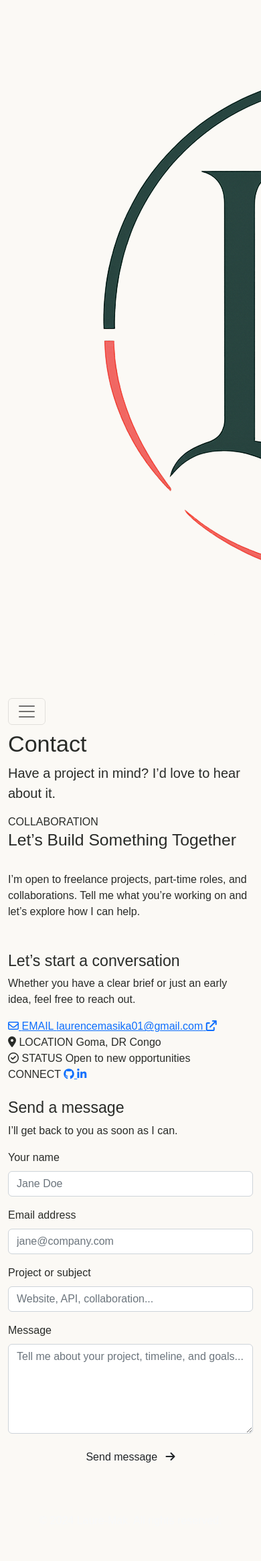
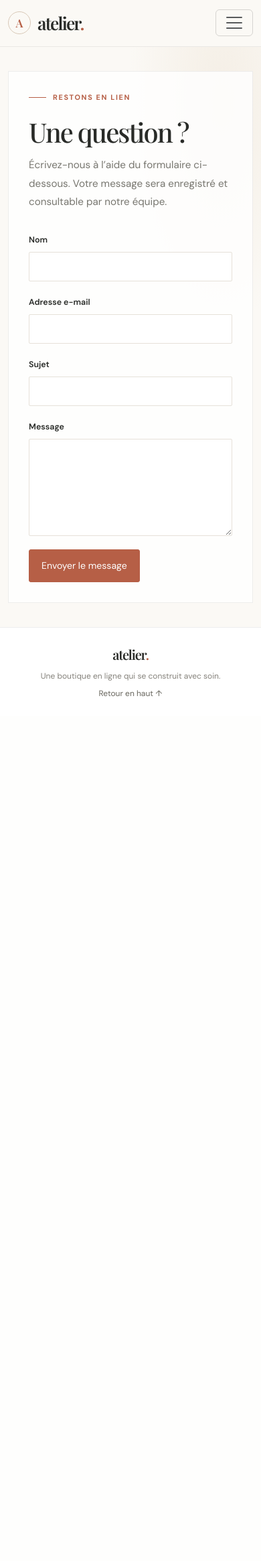
Before and after one commit to laurence1Mas/exercices_py_100_days_of_code, a Flask app: page /contact in a window 390 px wide; the page is wider, and only the part inside the window is pictured. Shown: that part at 67% size. After the commit the page ends 1040 px from the top of that part, so only its background shows below. Run offline with Flask 3, Linux system fonts and the light colour scheme.

Commit message:
feat: implement contact form with message storage and admin view

```diff
--- a/online_shop/app/__init__.py
+++ b/online_shop/app/__init__.py
@@ -1,10 +1,11 @@
 
-from flask import Flask, abort, render_template, request
+from flask import Flask, abort, flash, redirect, render_template, request, url_for
+from flask_login import current_user
 from sqlalchemy import func, or_
 
 from config import Config
 from app.extensions import db, login_manager, csrf
-from app.models import Category, Product, User
+from app.models import Category, ContactMessage, Product, User
 
 
 def create_app():
@@ -22,6 +23,7 @@ def create_app():
     from app import models
     from app.auth.routes import auth
     from app.cart.routes import cart
+    from app.contact.forms import ContactForm
     from app.orders.routes import orders
 
     @login_manager.user_loader
@@ -48,8 +50,30 @@ def create_app():
         return render_template("univers.html")
 
     @app.get("/contact")
+    @app.post("/contact")
     def contact():
-        return render_template("contact.html")
+        form = ContactForm()
+        if form.validate_on_submit():
+            db.session.add(
+                ContactMessage(
+                    name=form.name.data,
+                    email=form.email.data,
+                    subject=form.subject.data,
+                    message=form.message.data,
+                )
+            )
+            db.session.commit()
+            flash(
+                "Votre message a bien été enregistré. Merci de nous avoir contactés.",
+                "success",
+            )
+            return redirect(url_for("contact"))
+
+        if request.method == "GET" and current_user.is_authenticated:
+            form.name.data = current_user.name
+            form.email.data = current_user.email
+
+        return render_template("contact.html", form=form)
 
     @app.get("/shop")
     def shop():
--- /dev/null
+++ b/online_shop/app/contact/forms.py
@@ -0,0 +1,31 @@
+from flask_wtf import FlaskForm
+from wtforms import EmailField, StringField, SubmitField, TextAreaField
+from wtforms.validators import DataRequired, Email, Length
+
+
+def _strip_value(value):
+    return value.strip() if value is not None else value
+
+
+class ContactForm(FlaskForm):
+    name = StringField(
+        "Nom",
+        filters=[_strip_value],
+        validators=[DataRequired(), Length(max=100)],
+    )
+    email = EmailField(
+        "Adresse e-mail",
+        filters=[_strip_value],
+        validators=[DataRequired(), Email(), Length(max=120)],
+    )
+    subject = StringField(
+        "Sujet",
+        filters=[_strip_value],
+        validators=[DataRequired(), Length(max=150)],
+    )
+    message = TextAreaField(
+        "Message",
+        filters=[_strip_value],
+        validators=[DataRequired(), Length(min=10, max=5000)],
+    )
+    submit = SubmitField("Envoyer le message")
--- a/online_shop/app/static/css/style.css
+++ b/online_shop/app/static/css/style.css
@@ -2232,6 +2232,145 @@ body {
     margin: 0 0 8px;
 }
 
+.contact-page {
+    display: grid;
+    min-height: 65vh;
+    place-items: center;
+    padding: 64px 0;
+    background:
+        radial-gradient(ellipse at 85% 10%, rgba(233, 220, 202, 0.38), transparent 30%),
+        var(--paper);
+}
+
+.contact-card {
+    max-width: 820px;
+    margin: 0 auto;
+    padding: clamp(30px, 7vw, 72px);
+    border: 1px solid rgba(41, 43, 40, 0.08);
+    background: rgba(255, 255, 255, 0.82);
+}
+
+.contact-card h1 {
+    margin: 12px 0;
+    font-family: var(--serif);
+    font-size: clamp(2.5rem, 7vw, 4.2rem);
+    font-weight: 500;
+    letter-spacing: -0.05em;
+}
+
+.contact-intro {
+    max-width: 520px;
+    color: var(--muted);
+    font-size: 0.95rem;
+    line-height: 1.8;
+}
+
+.contact-form {
+    margin-top: 30px;
+}
+
+.contact-form-grid {
+    display: grid;
+    grid-template-columns: repeat(2, minmax(0, 1fr));
+    gap: 18px;
+}
+
+.contact-field-full {
+    grid-column: 1 / -1;
+}
+
+.contact-field .form-label {
+    color: var(--ink);
+    font-size: 0.78rem;
+    font-weight: 600;
+}
+
+.contact-field .form-control {
+    border-color: #e6e1d9;
+    border-radius: 2px;
+    padding: 11px 12px;
+    background: #fff;
+    font-size: 0.84rem;
+}
+
+.contact-field .form-control:focus {
+    border-color: var(--terracotta);
+    box-shadow: 0 0 0 0.2rem rgba(182, 95, 70, 0.12);
+}
+
+.contact-field-error {
+    display: block;
+    margin-top: 5px;
+    color: #a63f35;
+    font-size: 0.72rem;
+}
+
+.contact-submit {
+    margin-top: 20px;
+}
+
+.admin-messages-list {
+    display: grid;
+    gap: 14px;
+}
+
+.admin-message-card {
+    padding: 20px 23px;
+}
+
+.admin-message-header {
+    display: flex;
+    justify-content: space-between;
+    gap: 16px;
+}
+
+.admin-message-header h2 {
+    margin: 0;
+    color: #303641;
+    font-size: 0.96rem;
+    font-weight: 700;
+}
+
+.admin-message-header p,
+.admin-message-header time {
+    margin: 6px 0 0;
+    color: #7a818c;
+    font-size: 0.72rem;
+}
+
+.admin-message-header a {
+    color: #9b5b43;
+}
+
+.admin-message-body {
+    margin: 18px 0 0;
+    color: #505864;
+    font-size: 0.82rem;
+    line-height: 1.7;
+    overflow-wrap: anywhere;
+    white-space: pre-wrap;
+}
+
+@media (max-width: 575.98px) {
+    .contact-page {
+        min-height: 55vh;
+        padding: 36px 0;
+    }
+
+    .contact-form-grid {
+        grid-template-columns: 1fr;
+    }
+
+    .contact-field-full {
+        grid-column: auto;
+    }
+
+    .admin-message-header {
+        flex-direction: column;
+        gap: 2px;
+    }
+}
+
 @media (prefers-reduced-motion: reduce) {
     html {
         scroll-behavior: auto;
--- a/online_shop/app/templates/admin/base.html
+++ b/online_shop/app/templates/admin/base.html
@@ -47,6 +47,10 @@
                    href="{{ url_for('admin.orders') }}">
                     <span aria-hidden="true">▤</span> Commandes
                 </a>
+                <a class="admin-sidebar-link{% if request.endpoint == 'admin.messages' %} admin-sidebar-active{% endif %}"
+                   href="{{ url_for('admin.messages') }}">
+                    <span aria-hidden="true">✉</span> Messages
+                </a>
                 <a class="admin-sidebar-link{% if request.endpoint == 'admin.stock' %} admin-sidebar-active{% endif %}"
                    href="{{ url_for('admin.stock') }}">
                     <span aria-hidden="true">▦</span> Stock
--- /dev/null
+++ b/online_shop/app/templates/contact.html
@@ -0,0 +1,52 @@
+{% extends "base.html" %}
+
+{% block title %}Contact — Atelier{% endblock %}
+
+{% block content %}
+<section class="contact-page">
+    <div class="container">
+        <div class="contact-card">
+            <p class="eyebrow"><span class="eyebrow-line"></span> RESTONS EN LIEN</p>
+            <h1>Une question ?</h1>
+            <p class="contact-intro">
+                Écrivez-nous à l’aide du formulaire ci-dessous. Votre message sera
+                enregistré et consultable par notre équipe.
+            </p>
+            <form class="contact-form" method="post" action="{{ url_for('contact') }}">
+                {{ form.hidden_tag() }}
+                <div class="contact-form-grid">
+                    <div class="contact-field">
+                        {{ form.name.label(class="form-label") }}
+                        {{ form.name(class="form-control", autocomplete="name", maxlength="100") }}
+                        {% for error in form.name.errors %}
+                        <span class="contact-field-error">{{ error }}</span>
+                        {% endfor %}
+                    </div>
+                    <div class="contact-field">
+                        {{ form.email.label(class="form-label") }}
+                        {{ form.email(class="form-control", autocomplete="email", maxlength="120") }}
+                        {% for error in form.email.errors %}
+                        <span class="contact-field-error">{{ error }}</span>
+                        {% endfor %}
+                    </div>
+                    <div class="contact-field contact-field-full">
+                        {{ form.subject.label(class="form-label") }}
+                        {{ form.subject(class="form-control", maxlength="150") }}
+                        {% for error in form.subject.errors %}
+                        <span class="contact-field-error">{{ error }}</span>
+                        {% endfor %}
+                    </div>
+                    <div class="contact-field contact-field-full">
+                        {{ form.message.label(class="form-label") }}
+                        {{ form.message(class="form-control", rows="6", maxlength="5000") }}
+                        {% for error in form.message.errors %}
+                        <span class="contact-field-error">{{ error }}</span>
+                        {% endfor %}
+                    </div>
+                </div>
+                {{ form.submit(class="btn btn-terracotta contact-submit") }}
+            </form>
+        </div>
+    </div>
+</section>
+{% endblock %}
```
Also changed, not shown: online_shop/app/admin/routes.py (+13 -1 lines), online_shop/app/models.py (+11 -0 lines), online_shop/app/templates/admin/messages.html (added, +47 -0 lines), online_shop/README.md, online_shop/ecommerce.db.
